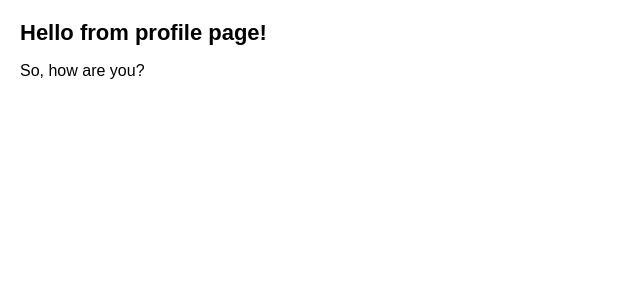
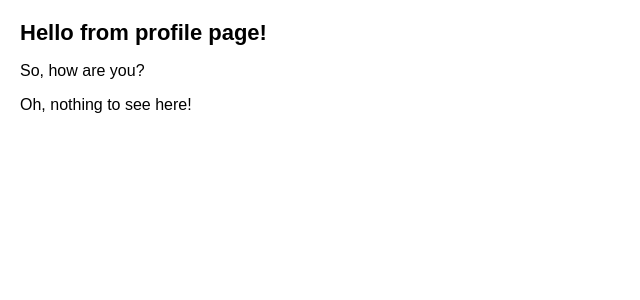
Before and after one commit to Fakecloak/my-first-react-app, a React (Vite) app: page /profile in a window 1280 px wide. Shown: the top 300 px of the page, without its empty margins (0-640 px from the left). Built offline with nearby package versions, Linux system fonts and the light colour scheme.

Commit message:
add child to profile component router

```diff
--- /dev/null
+++ b/src/React-Router/DefaultProfile.jsx
@@ -0,0 +1,5 @@
+const DefaultProfile = () => {
+  return <p>Oh, nothing to see here!</p>;
+};
+
+export default DefaultProfile;
--- a/src/React-Router/profile.jsx
+++ b/src/React-Router/profile.jsx
@@ -1,8 +1,10 @@
+import { Outlet } from "react-router";
 const Profile = () => {
   return (
     <div>
       <h1>Hello from profile page!</h1>
       <p>So, how are you?</p>
+      <Outlet />
     </div>
   );
 };
--- a/src/main.jsx
+++ b/src/main.jsx
@@ -5,6 +5,9 @@ import App from './App.jsx'
 import { createBrowserRouter, RouterProvider } from "react-router";
 import Home from './React-Router/Home.jsx'
 import Profile from './React-Router/Profile.jsx';
+import Popeye from './React-Router/Popeye.jsx';
+import Spinach from './React-Router/Spinach.jsx';
+import DefaultProfile from './React-Router/DefaultProfile.jsx';
 
 const router = createBrowserRouter([
   {
@@ -13,8 +16,21 @@ const router = createBrowserRouter([
   },
   {
     path : "profile",
-    element : <Profile />
-  }
+    element : <Profile />,
+    children : [
+      { index: true, //default child route for profile
+        element: <DefaultProfile />
+      },
+      {
+        path : "popeye",
+        element : <Popeye />
+      },
+      {
+        path : "spinach",
+        element : <Spinach />
+      },
+    ]
+  },
 ]);
 
 createRoot(document.getElementById('root')).render(
```
